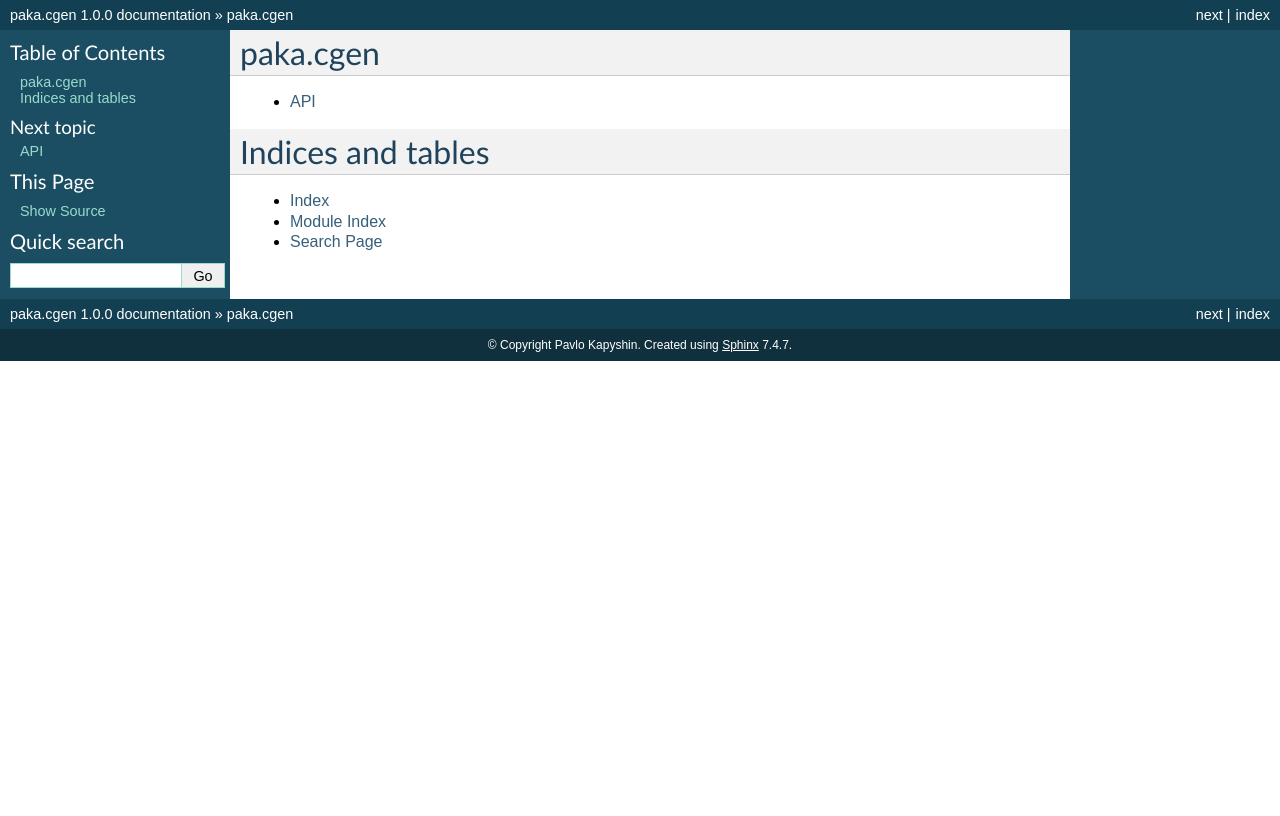
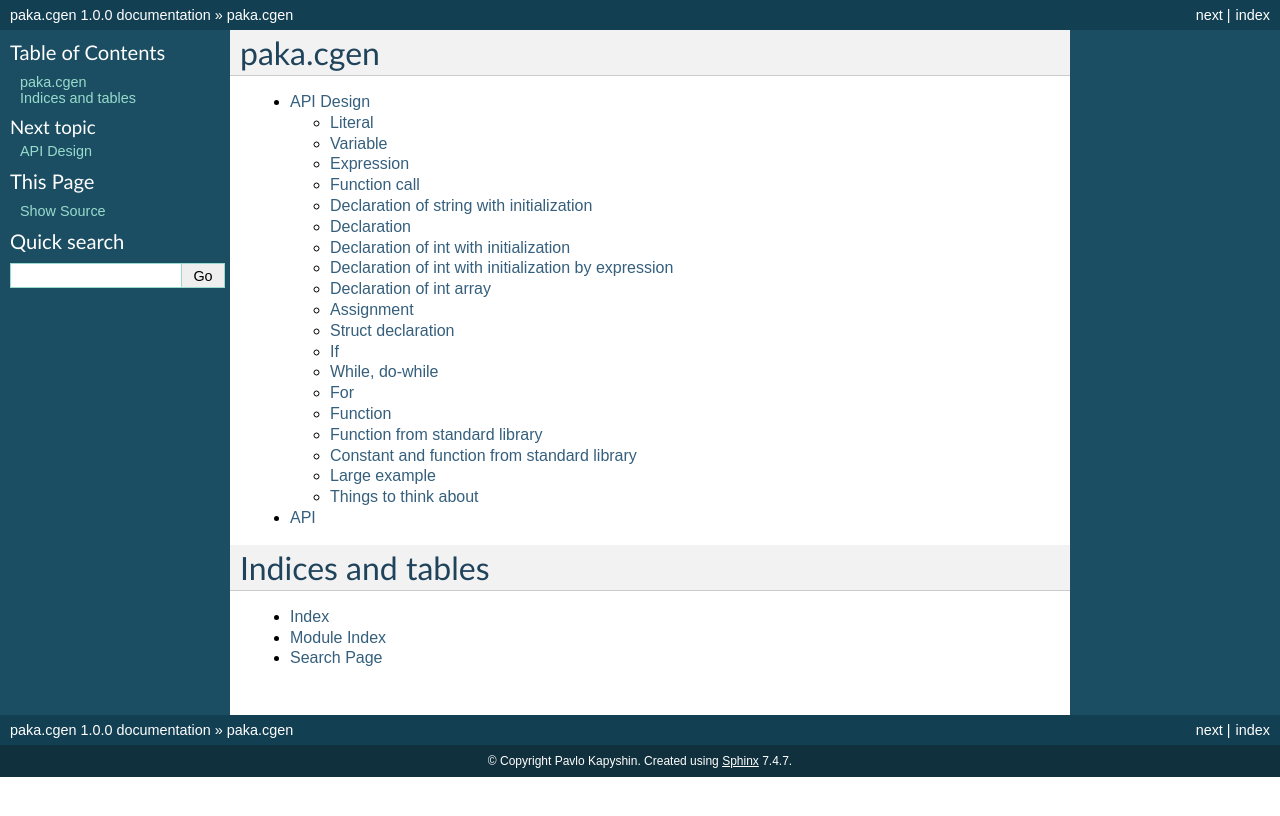
Before and after one commit to adrian-lang/adrian.cgen, a Sphinx documentation site: the page built from docs/index.rst, in a window 1280 px wide. Shown: the top 816 px of the page. Built offline with Sphinx 7.4.7, drawn with Linux system fonts in a browser that asks for light colours; some of the changed lines change nothing that is shown.

Commit message:
Add design document

```diff
--- /dev/null
+++ b/docs/design.rst
@@ -0,0 +1,365 @@
+API Design
+==========
+
+Probably shorter names are better::
+
+    Decl = Declaration
+    Var = Variable
+    Val = Value
+
+
+Literal
+-------
+.. code-block:: c
+
+    3
+
+.. code-block:: python
+
+    Value(literal="3", type_=CTypes.int)
+
+Variable
+--------
+.. code-block:: c
+
+    x
+
+.. code-block:: python
+
+    Variable("x")
+
+Expression
+----------
+.. code-block:: c
+
+    1 + 1
+
+.. code-block:: python
+
+    Expr(
+        COps.plus,
+        Value(literal="1", type_=CTypes.int), Value(literal="1", type_=CTypes.int))
+
+Function call
+-------------
+.. code-block:: c
+
+    my_func(1)
+
+.. code-block:: python
+
+    FuncCall("my_func", Val("1"))
+
+Declaration of string with initialization
+-----------------------------------------
+.. code-block:: c
+
+    char *my_s = "test"
+
+.. code-block:: python
+
+    Declaration(
+        "my_s",
+        Value(
+            literal="test",
+            type_=CTypes.str))
+
+``CTypes.str`` is equivalent to ``CTypes.ptr(CTypes.char)``.
+
+Declaration
+-----------
+.. code-block:: c
+
+    int a
+
+.. code-block:: python
+
+    Declaration("a", CTypes.int)
+
+Declaration of int with initialization
+--------------------------------------
+.. code-block:: c
+
+    int a = 1
+
+.. code-block:: python
+
+    Declaration("a", Value(type_=CTypes.int, literal="1"))
+
+Declaration of int with initialization by expression
+----------------------------------------------------
+.. code-block:: c
+
+    int a = 1 + 1
+
+.. code-block:: python
+
+    Declaration(
+        "a",
+        Value(  # type is inferred
+            Expr(
+                COps.plus,
+                Value(literal="1", type_=CTypes.int),
+                Value(literal="1", type_=CTypes.int))))
+
+Declaration of int array
+------------------------
+.. code-block:: c
+
+    int a[2] = {0, 1}
+
+.. code-block:: python
+
+    Declaration(
+        "a",
+        Value(
+            (Value("0", type_=CTypes.int), Value("1", CTypes.int)),
+            CTypes.array))
+
+Assignment
+----------
+.. code-block:: c
+
+    /* int a = 0 is done above */
+    a = a * 3
+
+.. code-block:: python
+
+    Assignment(
+        "a",
+        Expr(COps.star, Variable("a"), Value("3")))
+
+Type of ``Value("3")`` should be inferred from type of ``Variable("a")`` or ``Assignment("a", ...)``.
+
+Struct declaration
+------------------
+.. code-block:: c
+
+    struct account {
+      int id;
+      char *first_name;
+      char *last_name;
+      int balance;
+    }
+
+.. code-block:: python
+
+    acc_struct = Struct(
+        "account",
+        (
+            Declaration("id", CTypes.int),
+            Declaration("first_name", CTypes.str),
+            Declaration("last_name", CTypes.str),
+            Declaration("balance", CTypes.int)))
+
+.. code-block:: c
+
+    struct account jdoe = {1, "John", "Doe", 123456}
+
+.. code-block:: python
+
+    Declaration(
+        "jdoe",
+        Value(
+            {
+                "id": Value("1", CTypes.int),
+                "first_name": Value("John", CTypes.str),
+                "last_name": Value("Doe", CTypes.str),
+                "balance": Value("123456", CTypes.int)},
+            type_=acc_struct))
+
+``type_=acc_struct`` is equivalent to ``type_=CTypes.struct("account")``.
+Can we work without ``CTypes.struct("account")`` feature?
+
+If
+--
+.. code-block:: c
+
+    if (cond) {
+      body_if
+    }
+
+.. code-block:: python
+
+    If(..., (...))
+
+.. code-block:: c
+
+    if (cond) {
+      body_if
+    } else {
+      body_else
+    }
+
+.. code-block:: python
+
+    If(..., (...), (...))
+
+While, do-while
+---------------
+.. code-block:: c
+
+    while (cond) {
+      body
+    }
+
+.. code-block:: python
+
+    While(..., (...))
+
+.. code-block:: c
+
+    do {
+      body
+    } while (1)
+
+.. code-block:: python
+
+    DoWhile(CBool.true, (...))
+
+For
+---
+.. code-block:: c
+
+    for (int i = 0; i < 10; i++) {
+      body
+    }
+
+.. code-block:: python
+
+    For(
+        (
+            Declaration("i", type_=CTypes.int, value=0),
+            Expr(COps.lt, Variable("i"), Value("1", type_=CTypes.int)),
+            Incr("i")),
+        (...))
+
+Function
+--------
+.. code-block:: c
+
+    int sum(int a, int b) {
+      return a + b;
+    }
+
+.. code-block:: python
+
+    Func(
+        "sum",
+        rettype=CTypes.int,
+        args=(Decl("a", CTypes.int), Decl("b", CTypes.int)),
+        body=(
+            Return(Expr(COps.plus, Var("a"), Val("b"))), ))
+
+Should we split this to support function prototypes?
+
+Function from standard library
+------------------------------
+.. code-block:: c
+
+    #include <stdio.h>
+    int main (void) {
+      puts("Hello, cgen!");
+      return 0;
+    }
+
+.. code-block:: python
+
+    c_incl_stdio = Include("stdio.h")
+    c_puts = CFuncDescr(
+        "puts",
+        rettype=CTypes.void,
+        args=(CTypes.str, ),
+        includes=[c_incl_stdio])
+
+    Func(
+        "main",
+        rettype=CTypes.int,
+        args=(CTypes.void, ),
+        body=(
+            c_puts(Val("Hello, cgen!")),
+            Return(Val("0"))))
+
+Constant and function from standard library
+-------------------------------------------
+.. code-block:: c
+
+    #include <stdio.h>
+    #include <stdlib.h>
+    printf("%d\n", EXIT_SUCCESS)
+
+.. code-block:: python
+
+    c_incl_stdio = Include("stdio.h")
+    c_incl_stdlib = Include("stdlib.h")
+
+    printf = CFuncDescr(
+        "printf",
+        rettype=CTypes.void,
+        args=(CTypes.str, CTypes.vargs),
+        includes=[c_incl_stdio])
+
+    EXIT_SUCCESS = CVarDescr(
+        "EXIT_SUCCESS",
+        CTypes.int,
+        includes=[c_incl_stdlib])
+
+    printf(Val("%d\n"), EXIT_SUCCESS)
+
+
+Large example
+-------------
+.. code-block:: python
+
+    c_incl_stdio = Include("stdio.h")
+
+    c_printf = CFuncDescr(
+        "printf",
+        rettype=CTypes.void,
+        args=(CTypes.str, CTypes.vargs),
+        includes=[c_incl_stdio])
+
+.. code-block:: python
+
+    file_a = [
+        Func(
+            "add",
+            rettype=CTypes.int,
+            args=(Decl("a", CTypes.int), Decl("b", CTypes.int)),
+            body=(
+                Return(Expr(COps.plus, Var("a"), Val("b"))), ))]
+
+.. code-block:: python
+
+    file_b = [
+        Func(
+            "main",
+            rettype=CTypes.int,
+            args=(CTypes.void, ),
+            body=(
+                Decl("x", Val("1", CTypes.int)),
+                Decl("y", Val("2", CTypes.int)),
+                Decl("result", FuncCall("add", Var("x"), Var("y"))),
+                c_printf(Val("x + y: %d\n"), Var("result")),
+                Return(Val("0"))))]
+
+.. code-block:: python
+
+    resulting_ast = merge(file_a, file_b)
+    try:
+        check(resulting_ast)
+    except CheckError as e:
+        print(e)
+        exit(1)
+
+    chunks = []
+    for chunk in generate(resulting_ast):
+        chunks.append(chunk)
+    print("".print(chunks))
+
+Things to think about
+---------------------
+- maybe there must be some kind of context object where ``CFuncDescr``
+  and ``CVarDescr`` (what about ``struct``\ s?) are "registered"
+- some essential things from C are missing (e.g. getting/setting item
+  from/of array); this has to be designed :)
--- a/docs/index.rst
+++ b/docs/index.rst
@@ -4,6 +4,7 @@ paka.cgen
 .. toctree::
    :maxdepth: 2
 
+   design
    api
 
 
```
